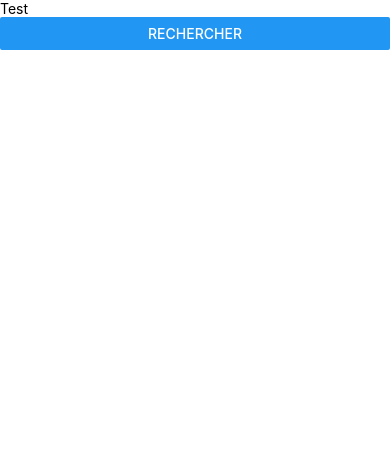
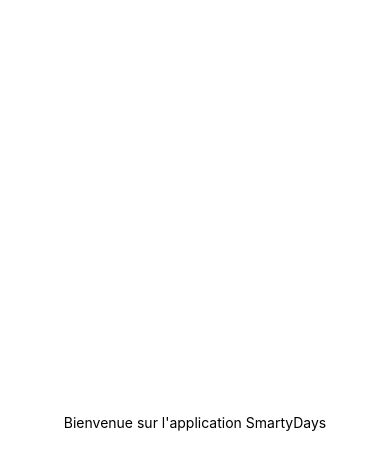
Before and after one commit to CyrielGFY/Application_SmartYdays, a React Native app in the folder SmartYdays/: screen / in a window 390 px wide. Shown: the top 470 px of the page. Built offline with nearby package versions, Linux system fonts and the light colour scheme.

Commit message:
Revert "First commit"
This reverts commit e5985417b92cf5840b7ea792cda026b1dec83fbd.

```diff
--- a/SmartYdays/App.js
+++ b/SmartYdays/App.js
@@ -1,12 +1,12 @@
-// App.js
+import React, { Component } from 'react';
+import { Text, View } from 'react-native';
 
-import React from 'react'
-import Search from './Components/Search'
-
-export default class App extends React.Component {
-    render() {
-        return (
-            <Search/>
-        )
-    }
+export default class HelloWorldApp extends Component {
+  render() {
+    return (
+        <View style={{ flex: 1, justifyContent: "center", alignItems: "center" }}>
+          <Text>Bienvenue sur l'application SmartyDays</Text>
+        </View>
+    );
+  }
 }
--- a/SmartYdays/Components/Search.js
+++ /dev/null
@@ -1,15 +0,0 @@
-// Components/Search.js
-
-import React from 'react'
-import { View, TextInput, Button } from 'react-native'
-
-export default class Search extends React.Component {
-    render() {
-        return (
-            <View>
-                <TextInput placeholder='Test'/>
-                <Button title='Rechercher' onPress={() => {}}/>
-            </View>
-        )
-    }
-}
```
